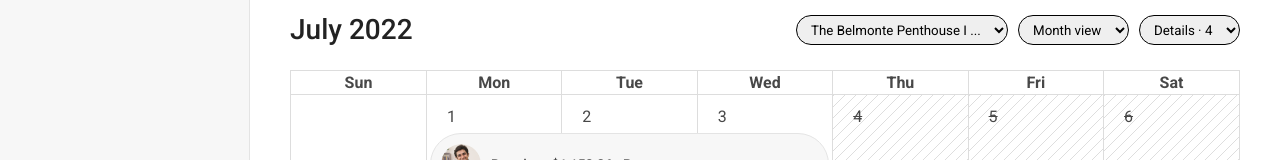
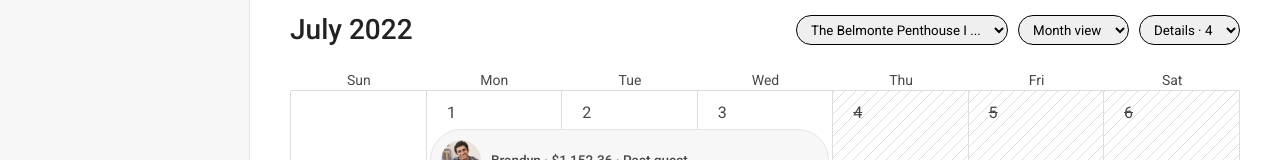
Before and after one commit to tayyabferozi/airbnb-performance, a plain HTML site: page schedular.html in a window 1280 px wide. Shown: the part 209-369 px from the top of the page. Drawn offline with nearby package versions, Linux system fonts and the light colour scheme.

Commit message:
removes border of top

```diff
--- a/assets/css/_utilities.scss
+++ b/assets/css/_utilities.scss
@@ -390,6 +390,31 @@ hr {
   display: none;
 }
 
+.fc .fc-scrollgrid {
+  border-top-width: 0 !important;
+}
+
+.fc thead th {
+  border-width: 0;
+  border-bottom-width: 1px;
+  font-weight: 400;
+  font-size: 14px;
+
+  &:nth-child(1) {
+    position: relative;
+
+    &::before {
+      content: "";
+      width: 2px;
+      height: 100%;
+      background-color: #fff;
+      position: absolute;
+      left: -1px;
+      top: 0;
+    }
+  }
+}
+
 .fc-header-toolbar.fc-toolbar.fc-toolbar-ltr {
   // justify-content: center;
 }
```
Also changed, not shown: assets/css/styles.css, 1 other file.
